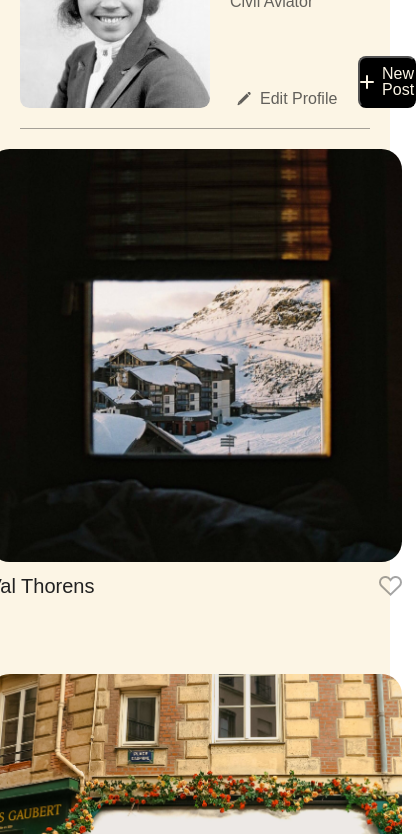
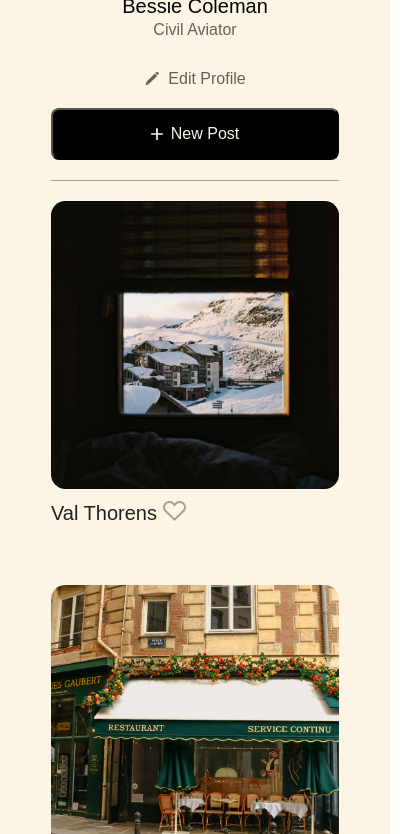
Before and after one commit to marianaa-vrod/se_project_spots, a plain HTML site: page index.html in a window 390 px wide. Shown: the part 162-996 px from the top of the page, 416 px wide, since content can reach past the window. Drawn offline with Linux system fonts and the light colour scheme; a web font is replaced by a local one.

Commit message:
Add text overflow

```diff
--- a/blocks/card.css
+++ b/blocks/card.css
@@ -4,7 +4,7 @@
 
 .card__image {
   height: 413px;
-  width: 413px;
+  width: 100%;
   object-fit: cover;
   border-radius: 5%;
   display: block;
@@ -23,9 +23,32 @@
   display: flex;
   justify-content: space-between;
   align-items: center;
-  margin: 12px 0 36px;
+  margin: 12px 0;
   font-weight: 500;
   font-size: 20px;
   line-height: 1.2;
   color: #212121;
+  text-overflow: ellipsis;
+  overflow: hidden;
+  line-clamp: 3;
+  display: -webkit-box;
+  -webkit-line-clamp: 3;
+  -webkit-box-orient: vertical;
+  max-width: 353px;
+  white-space: nowrap;
+  display: block;
 }
+
+@media screen and (max-width: 627px) {
+  .card__image {
+    height: 288px;
+  }
+
+  .card__caption {
+    margin: 12px 0 0;
+  }
+
+  .card__caption:last-child {
+    margin-bottom: 20px;
+  }
+}
--- a/blocks/cards.css
+++ b/blocks/cards.css
@@ -1,10 +1,9 @@
 .cards {
-  margin: 20px 0 36px;
+  margin: 20px auto 36px;
 }
 
 .cards__column {
   list-style-type: none;
-  margin: 0 0 36px 0;
   padding: 0;
   display: grid;
   grid-template-columns: repeat(auto-fit, 413px);
@@ -12,3 +11,10 @@
   gap: 40px 20px;
   border-bottom: 1px solid rgba(33, 33, 33, 0.4);
 }
+
+@media screen and (max-width: 627px) {
+  .cards__column {
+    grid-template-columns: repeat(auto-fit, 288px);
+    margin: 0 0 20px 0;
+  }
+}
--- a/blocks/footer.css
+++ b/blocks/footer.css
@@ -8,3 +8,9 @@
   padding-bottom: 60px;
   color: #212121b2;
 }
+
+@media screen and (max-width: 627px) {
+  .footer__copyright {
+    margin-top: 60px;
+  }
+}
--- a/blocks/profile.css
+++ b/blocks/profile.css
@@ -5,6 +5,8 @@
 }
 
 .profile__avatar-image {
+  height: 190px;
+  width: 190px;
   margin-right: 20px;
   border-radius: 5%;
 }
@@ -19,6 +21,15 @@
   font-weight: 500;
   font-size: 32px;
   line-height: 1;
+  text-overflow: ellipsis;
+  overflow: hidden;
+  line-clamp: 3;
+  display: -webkit-box;
+  -webkit-line-clamp: 3;
+  -webkit-box-orient: vertical;
+  max-width: 420px;
+  white-space: nowrap;
+  display: block;
 }
 
 .profile__description {
@@ -27,6 +38,13 @@
   font-size: 16px;
   line-height: 1;
   color: #212121b2;
+  text-overflow: ellipsis;
+  overflow: hidden;
+  line-clamp: 3;
+  display: -webkit-box;
+  -webkit-line-clamp: 3;
+  -webkit-box-orient: vertical;
+  max-width: 420px;
 }
 
 .profile__edit-button {
@@ -60,7 +78,49 @@
   gap: 8px;
 }
 
-profile__add-button-icon {
+.profile__add-button-icon {
   width: 12px;
   height: 12px;
 }
+
+@media screen and (max-width: 627px) {
+  .profile {
+    flex-direction: column;
+    max-width: 288px;
+    align-items: center;
+    text-align: center;
+    padding-top: 20px;
+  }
+
+  .profile__avatar-image {
+    margin-right: 0;
+    height: 80px;
+    width: 80px;
+    margin: 0 0 12px;
+  }
+
+  .profile__name {
+    font-size: 20px;
+    margin: 0 0 6px;
+    max-width: 288px;
+  }
+
+  .profile__description {
+    font-size: 16px;
+    margin: 0 0 32px;
+    max-width: 288px;
+  }
+
+  .profile__main-data {
+    margin: 0 0 20px;
+  }
+  .profile__edit-button {
+    justify-content: center;
+  }
+
+  .profile__add-button {
+    justify-content: center;
+    margin: 0;
+    width: 100%;
+  }
+}
--- a/index.html
+++ b/index.html
@@ -36,8 +36,8 @@
           </div>
           <button type="button" class="profile__add-button">
             <img
-              src="./images/plus icon.svg"
-              alt="Icon of a plus"
+              src="./images/plus-icon.svg"
+              alt="Plus-icon"
               class="profile__add-button-icon"
             />
             New Post
```
Also changed, not shown: images/plus-icon.svg (renamed from images/plus icon.svg).
